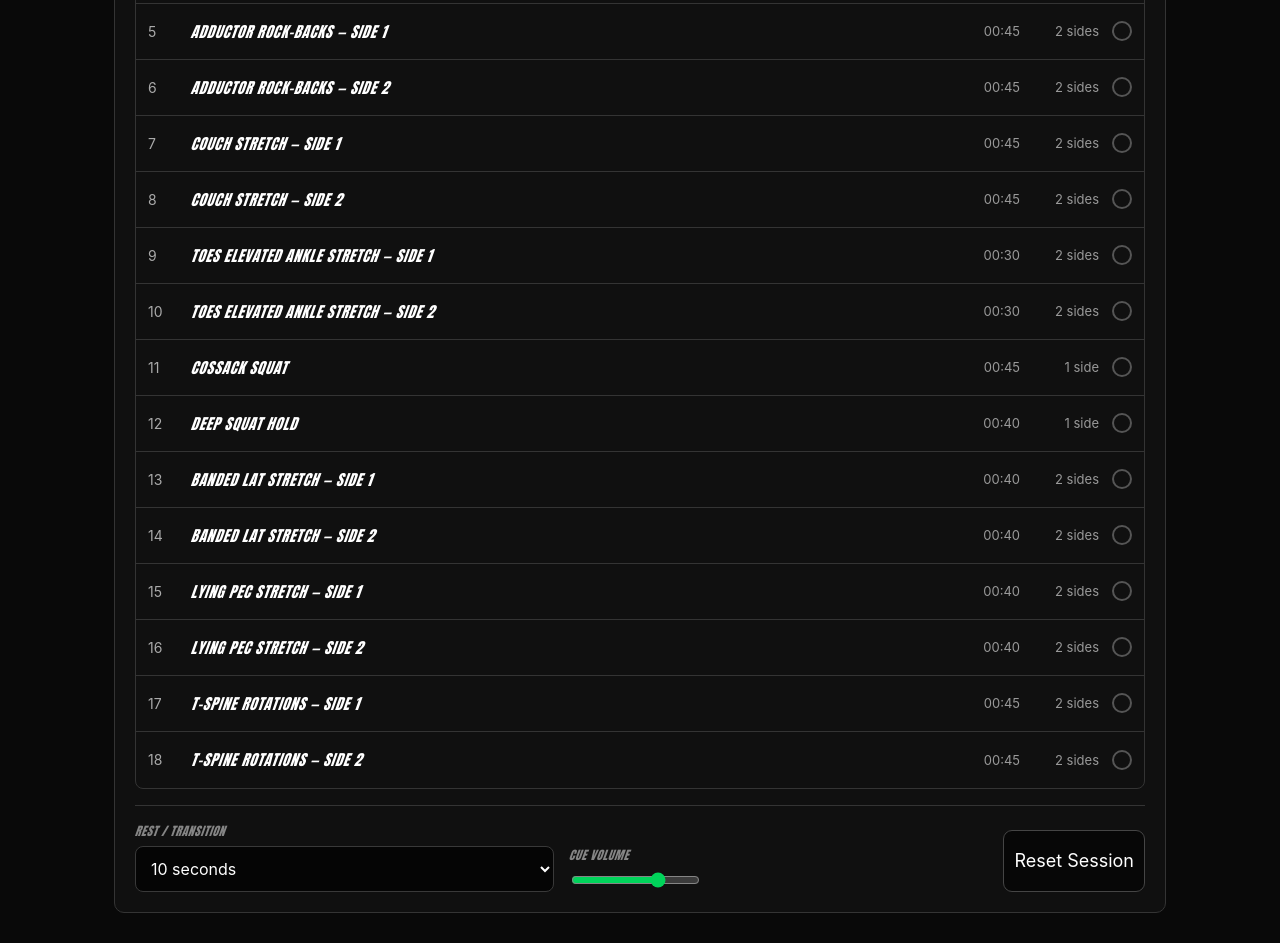
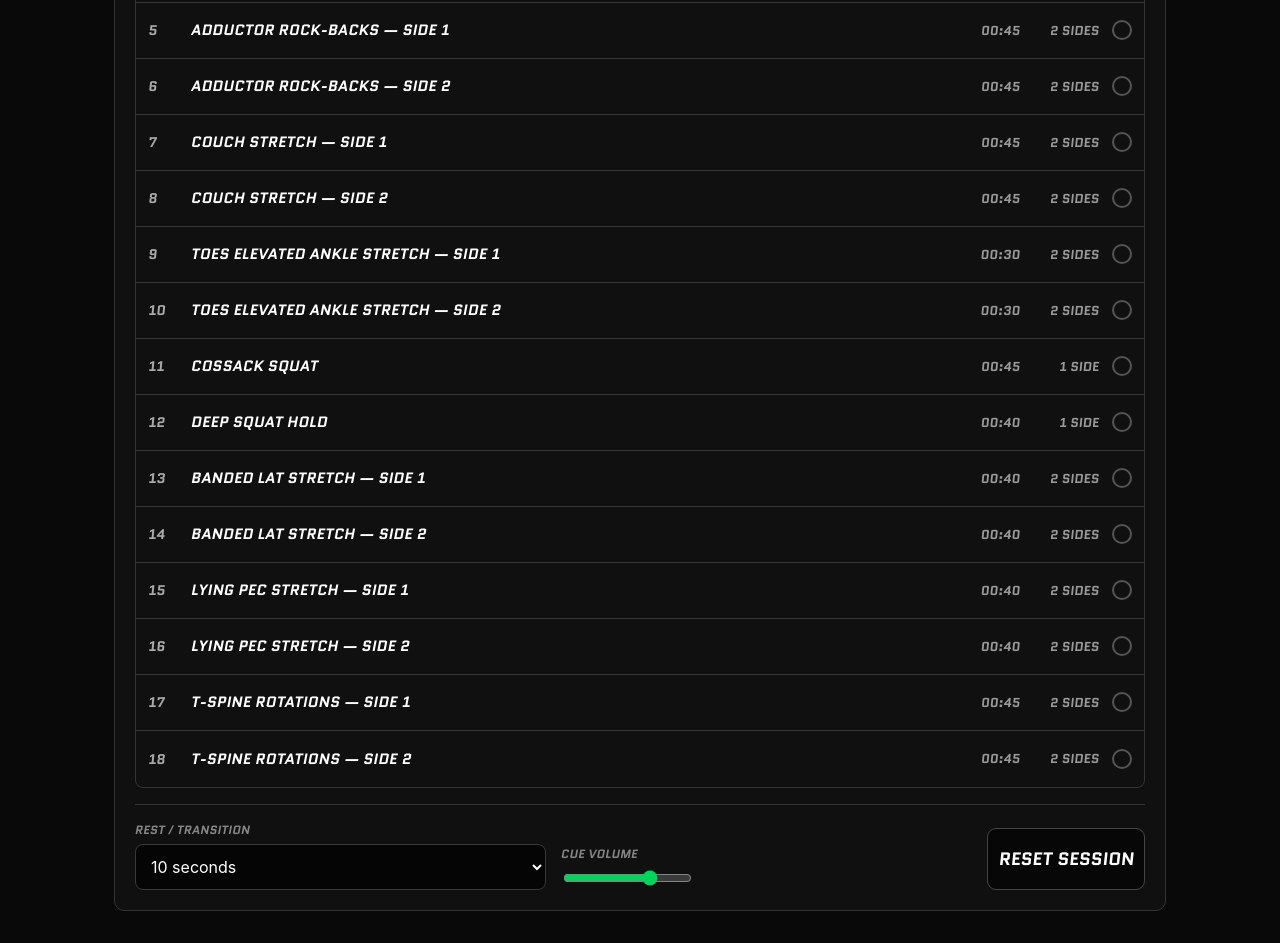
Before and after one commit to TuckCos/-goalie-workout-timer, a plain HTML site: page index.html in a window 1280 px wide. Shown: the part 1238-2181 px from the top of the page. Drawn offline with Linux system fonts and the light colour scheme.

Commit message:
Enhance font styles and optimize font loading
Updated font styles and added preconnect links for Google Fonts.

```diff
--- a/index.html
+++ b/index.html
@@ -16,6 +16,13 @@
 <link rel="manifest" href="manifest.webmanifest">
 <link rel="icon" href="icon.svg" type="image/svg+xml">
 <link rel="apple-touch-icon" href="icon-512.png">
+
+<link rel="preconnect" href="https://fonts.googleapis.com">
+<link rel="preconnect" href="https://fonts.gstatic.com" crossorigin>
+<link
+  href="https://fonts.googleapis.com/css2?family=Quantico:ital,wght@0,700;1,700&display=swap"
+  rel="stylesheet"
+>
 
 <title>Goalie Training</title>
 
@@ -60,15 +67,99 @@ button:disabled{
   cursor:not-allowed;
 }
 
+
+/* ==================================================
+   SHARP-EDGE HOCKEY FONT
+   ================================================== */
+
 .hockey{
-  font-family:Impact,Haettenschweiler,"Arial Black","Arial Narrow Bold",sans-serif;
-  font-weight:900;
+  font-family:"Quantico","Arial Black",Impact,sans-serif;
+  font-weight:700;
   font-style:italic;
   text-transform:uppercase;
-  letter-spacing:.045em;
-  transform:skewX(-6deg);
+  letter-spacing:.015em;
+  transform:skewX(-5deg);
   transform-origin:center;
 }
+
+
+/* Main interface text uses the sharp sports font */
+
+.category-btn,
+.coordination-btn,
+.exercise-count,
+.phase-badge,
+.timer,
+.exercise-name,
+.side-label,
+.next-label,
+.next-name,
+.next-side,
+.btn,
+.side-heading,
+.side-next-name,
+.side-next-side,
+.rest-number,
+.session-number,
+.stat-value,
+.routine-title,
+.edit-workout,
+.row-num,
+.row-name,
+.row-time,
+.row-sides,
+.setting-label,
+.control-label,
+.editor-title,
+.add-btn{
+  font-family:"Quantico","Arial Black",Impact,sans-serif;
+  font-weight:700;
+  font-style:italic;
+  text-transform:uppercase;
+}
+
+
+/* Timer gets an extra aggressive sports treatment */
+
+.timer{
+  font-weight:700;
+  font-style:italic;
+  letter-spacing:-.06em;
+  transform:skewX(-5deg);
+  transform-origin:center;
+}
+
+
+/* Workout names stay wide and sharp */
+
+.exercise-name{
+  letter-spacing:-.02em;
+  transform:skewX(-4deg);
+}
+
+
+/* Keep instructions easy to read */
+
+.exercise-cue,
+.progress-meta,
+.stat-label,
+select,
+input[type="text"],
+input[type="number"],
+textarea,
+.side-check,
+.save-message,
+#topVolumeText{
+  font-family:-apple-system,BlinkMacSystemFont,"Segoe UI",Arial,sans-serif;
+  font-style:normal;
+  text-transform:none;
+  transform:none;
+}
+
+
+/* ==================================================
+   APP
+   ================================================== */
 
 .app{
   width:min(1080px,100%);
@@ -148,6 +239,7 @@ button:disabled{
   color:#aaa;
   padding:9px;
   font-size:17px;
+  letter-spacing:.01em;
 }
 
 .category-btn.active{
@@ -211,7 +303,6 @@ button:disabled{
   color:white;
   font-size:clamp(82px,15vw,145px);
   line-height:.88;
-  letter-spacing:-.045em;
 }
 
 .exercise-name{
@@ -511,7 +602,6 @@ button:disabled{
   margin-bottom:6px;
   color:#858585;
   font-size:12px;
-  text-transform:uppercase;
 }
 
 select,
@@ -1202,7 +1292,6 @@ Hip Internal Rotation
 </section>
 
 </div>
-
 
 
 <script>
@@ -1953,9 +2042,6 @@ function countdownBeep(){
 
 /*
   Synthesized hockey-arena style period horn.
-
-  Multiple detuned sawtooth oscillators make it much
-  fuller than the simple countdown beep.
 */
 
 function arenaHorn(){
@@ -2990,13 +3076,6 @@ function finishWorkout(){
 }
 
 
-/*
-  Called when any timer reaches zero.
-
-  The clock stops, horn sounds, waits briefly,
-  and then the app automatically changes phases.
-*/
-
 function timerExpired(){
 
   if(transitionLocked){
```
